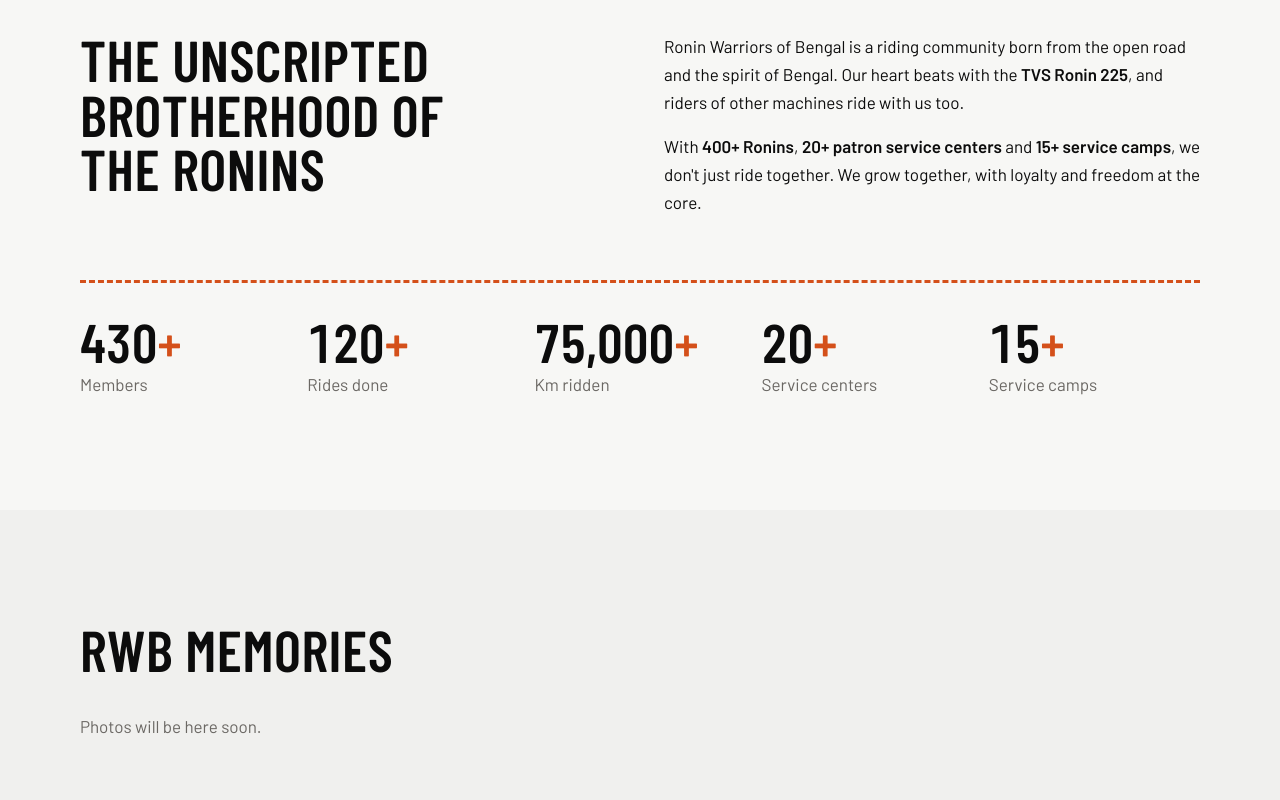
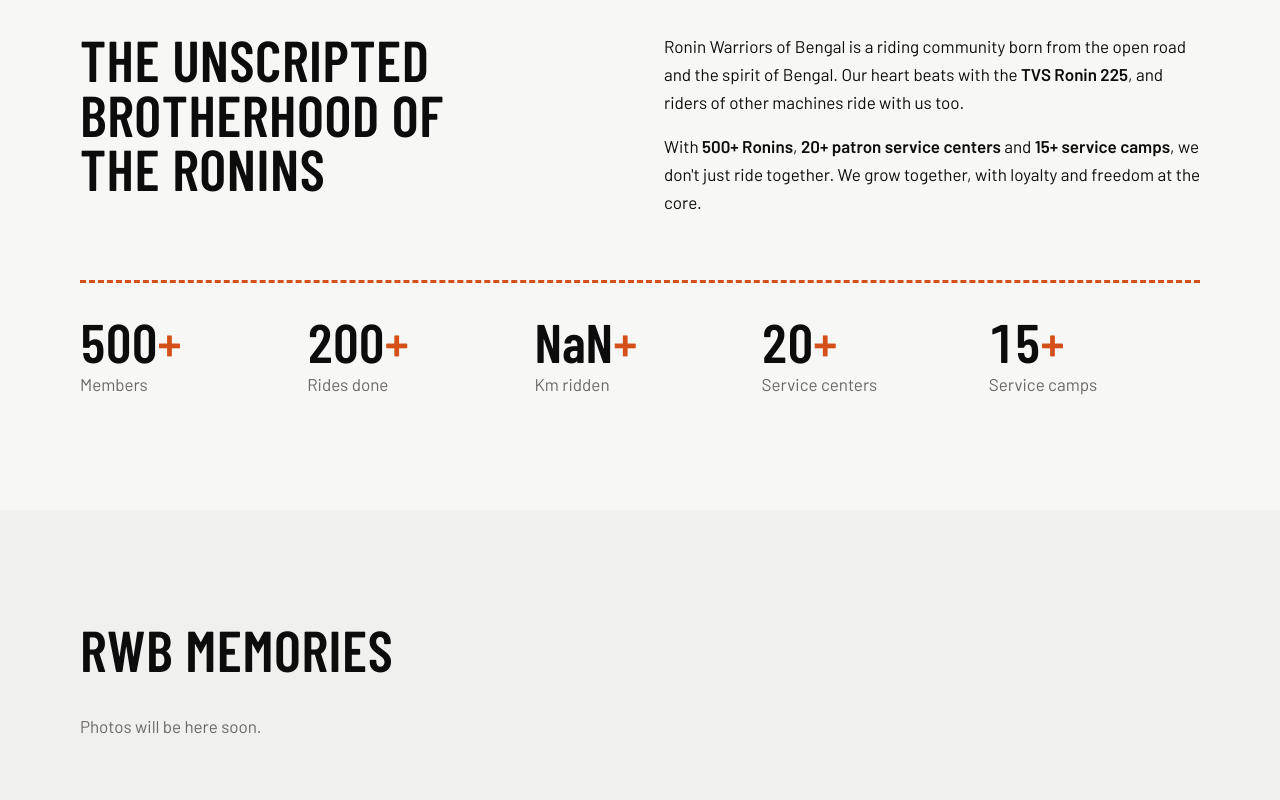
Before and after one commit to iitbodhi/rwb-website, a plain HTML site: page index.html in a window 1280 px wide. Shown: the part 880-1680 px from the top of the page. Drawn offline with nearby package versions, Linux system fonts and the light colour scheme; no server answers; a web font is replaced by a local one.

Commit message:
Update index.html

```diff
--- a/index.html
+++ b/index.html
@@ -38,13 +38,13 @@
     <h2>The unscripted brotherhood of the Ronins</h2>
     <div class="about-copy">
       <p>Ronin Warriors of Bengal is a riding community born from the open road and the spirit of Bengal. Our heart beats with the <strong>TVS Ronin 225</strong>, and riders of other machines ride with us too.</p>
-      <p>With <strong>400+ Ronins</strong>, <strong>20+ patron service centers</strong> and <strong>15+ service camps</strong>, we don't just ride together. We grow together, with loyalty and freedom at the core.</p>
+      <p>With <strong>500+ Ronins</strong>, <strong>20+ patron service centers</strong> and <strong>15+ service camps</strong>, we don't just ride together. We grow together, with loyalty and freedom at the core.</p>
     </div>
   </div>
   <div class="wrap stats">
-    <div><b data-count="430">0</b><span>Members</span></div>
-    <div><b data-count="120">0</b><span>Rides done</span></div>
-    <div><b data-count="75000">0</b><span>Km ridden</span></div>
+    <div><b data-count="500">0</b><span>Members</span></div>
+    <div><b data-count="200">0</b><span>Rides done</span></div>
+    <div><b data-count="1,50,000">0</b><span>Km ridden</span></div>
     <div><b data-count="20">0</b><span>Service centers</span></div>
     <div><b data-count="15">0</b><span>Service camps</span></div>
   </div>
@@ -84,7 +84,7 @@
   <div class="wrap teaser">
     <div>
       <h2>Ronin Accessories</h2>
-      <p>Gear our coordinators have tried. Each product has an RWB score showing how strongly we recommend it.</p>
+      <p>Gears, we have tried. Each product has an RWB score showing how strongly we recommend it.</p>
     </div>
     <a href="accessories.html" class="btn">See recommended gear</a>
   </div>
@@ -114,7 +114,7 @@
 <section class="section join" id="join">
   <div class="wrap">
     <h2>Ride with us</h2>
-    <p>Fill in a short form and one of our warriors will get back to you on WhatsApp.</p>
+    <p>Fill in a short form and one of our Admins will get back to you on WhatsApp.</p>
     <a href="#" class="btn join-link" target="_blank" rel="noopener">Join RWB</a>
     <div class="social">
       <a href="https://www.instagram.com/ronin_warriors_bengal" target="_blank" rel="noopener" aria-label="Instagram"><svg viewBox="0 0 24 24" fill="none" stroke="currentColor" stroke-width="2"><rect x="2" y="2" width="20" height="20" rx="5"/><circle cx="12" cy="12" r="4"/><circle cx="17.5" cy="6.5" r=".6"/></svg></a>
```
